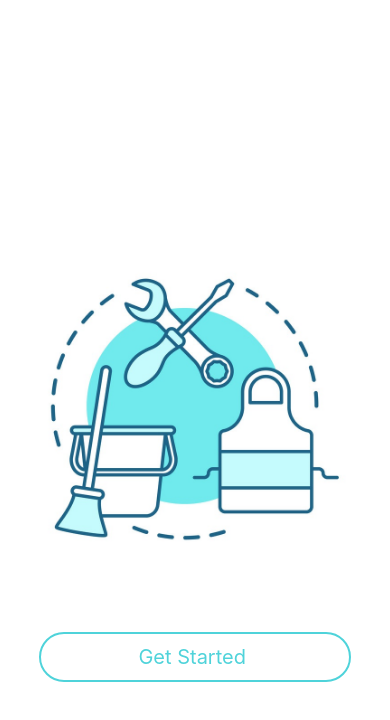
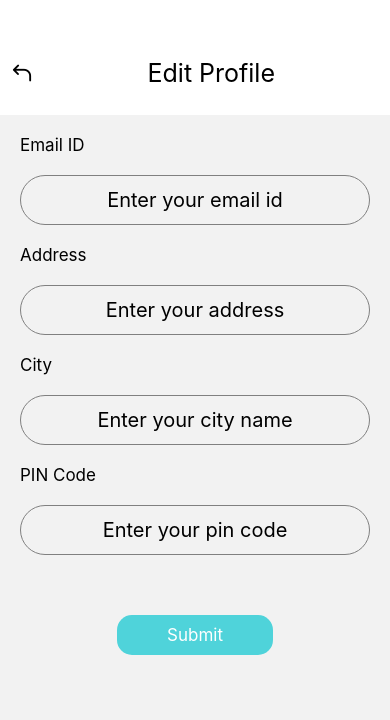
Before and after one commit to Coder-Rushabh/GentlyFix, a React Native app: screen /EditProfileInfo in a window 390 px wide. Before the commit this address had no page. Shown: the top 720 px of the page. Built offline with nearby package versions, Linux system fonts and the light colour scheme.

Commit message:
EditProfileInfo UI added

```diff
--- a/App.js
+++ b/App.js
@@ -6,6 +6,8 @@ import { createNativeStackNavigator } from '@react-navigation/native-stack';
 import Home from './App/Screens/HomeScreen/Home';
 import MobileLogin from './App/Screens/LoginScreen/MobileLogin';
 import Tabs from './App/Screens/Tabs';
+import EditProfileInfo from './App/Screens/ProfileScreen/EditProfileInfo';
+import Profile from './App/Screens/ProfileScreen/Profile';
 
 const Stack = createNativeStackNavigator();
 
@@ -17,6 +19,8 @@ export default function App() {
         <Stack.Screen options={{ headerShown: false }} name='MobileLogin' component={MobileLogin}/>
         <Stack.Screen options={{ headerShown: false }} name='Home' component={Home}/>
         <Stack.Screen options={{ headerShown: false }} name='Tabs' component={Tabs}/>
+        <Stack.Screen options={{ headerShown: false }} name='EditProfileInfo' component={EditProfileInfo}/>
+        <Stack.Screen options={{ headerShown: false }} name='Profile' component={Profile}/>
       </Stack.Navigator>
     </NavigationContainer>
   );
--- /dev/null
+++ b/App/Screens/ProfileScreen/EditProfileInfo.jsx
@@ -0,0 +1,105 @@
+import { View, Text, Image, StyleSheet, TouchableOpacity, TextInput } from 'react-native'
+import React from 'react'
+import { AntDesign } from '@expo/vector-icons';
+
+export default function EditProfileInfo({ navigation }) {
+    const submitInfo = ({ navigation }) => {
+        navigation.navigate('Profile')
+    }
+    return (
+        <>
+            <View style={styles.container}>
+                <TouchableOpacity onPress={() =>
+                    navigation.navigate('Profile')
+                }>
+                    <AntDesign style={styles.edit} name="back" size={24} color="black" />
+                </TouchableOpacity>
+
+                <Text style={styles.text2}>Edit Profile</Text>
+            </View>
+
+
+            <Text style={styles.text1}>Email ID</Text>
+            <TextInput
+                style={styles.inputBox1}
+                placeholder="Enter your email id"
+            />
+            <Text style={styles.text1}>Address</Text>
+
+            <TextInput
+                style={styles.inputBox1}
+                placeholder="Enter your address"
+            />
+            <Text style={styles.text1}>City</Text>
+
+            <TextInput
+                style={styles.inputBox1}
+                placeholder="Enter your city name"
+            />
+            <Text style={styles.text1}>PIN Code</Text>
+
+            <TextInput
+                style={styles.inputBox1}
+                placeholder="Enter your pin code"
+            />
+
+            <TouchableOpacity onClick={submitInfo} style={styles.submitBtn}><Text style={styles.text3}>Submit</Text></TouchableOpacity>
+        </>
+    )
+}
+
+const styles = StyleSheet.create({
+    container: {
+        padding: 10,
+        paddingTop: 40,
+        backgroundColor: '#fff',
+        display: 'flex',
+        flexDirection: 'row',
+        marginBottom: 20
+    },
+    edit: {
+        marginLeft: 0,
+        marginRight: 'auto',
+        marginTop: 20,
+        height: 45,
+        width: 45,
+    },
+    text2: {
+        color: '#000',
+        fontSize: 25,
+        alignSelf: 'center',
+        marginLeft: '25%'
+    },
+    text1: {
+        color: '#000',
+        fontSize: 17,
+        marginLeft: 20
+    },
+    text3: {
+        color: '#fff',
+        fontSize: 17,
+        alignItems: 'center'
+    },
+    inputBox1: {
+        fontSize: 20,
+        marginTop: 20,
+        margin: 20,
+        borderColor: 'gray',
+        borderRadius: 25,
+        borderWidth: 1,
+        height: 50,
+        textAlign: 'center'
+
+    },
+    submitBtn: {
+        height: 40,
+        width: '40%',
+        backgroundColor: '#4FD3DA',
+        alignSelf: 'center',
+        alignItems: 'center',
+        borderRadius: 15,
+        justifyContent: 'center',
+        marginTop: 40
+    }
+
+})
--- a/App/Screens/ProfileScreen/Header.jsx
+++ /dev/null
@@ -1,47 +0,0 @@
-import { View, Text, Image, StyleSheet } from 'react-native'
-import React from 'react'
-import { AntDesign } from '@expo/vector-icons';
-
-export default function Header() {
-    return (
-        <>
-            <View style={styles.container}>
-                <View style={styles.profileContainer}>
-
-                        <Text style={styles.text2}>Profile</Text>
-                        <AntDesign style={styles.edit} name="edit" size={24} color="black" />
-                </View>
-            </View>
-
-        </>
-    )
-}
-const styles = StyleSheet.create({
-    container: {
-        padding: 10,
-        paddingTop: 40,
-        backgroundColor: '#fff',
-
-    },
-    edit: {
-        alignSelf: 'center',
-        alignItems: 'center',
-        marginLeft: 'auto',
-        marginRight: 0,
-        marginTop: 20,
-        height: 45,
-        width: 45,
-    },
-    profileContainer: {
-        display: 'flex',
-        flexDirection: 'row',
-        alignItems: 'center',
-        gap: 15,
-    },
-
-    text2: {
-        color: '#000',
-        fontSize: 25,
-    },
-
-})
--- a/App/Screens/ProfileScreen/Profile.jsx
+++ b/App/Screens/ProfileScreen/Profile.jsx
@@ -1,16 +1,56 @@
-import { View, Text } from 'react-native'
+import {View, Text, Image, StyleSheet, TouchableOpacity} from 'react-native'
 import React from 'react'
-import Header from './Header.jsx'
 import PrimaryProfile from './PrimaryProfile.jsx'
 import SecondaryProfile from './SecondaryProfile.jsx'
+import { AntDesign } from '@expo/vector-icons';
 
 
-export default function Profile() {
+export default function Profile({ navigation }) {
   return (
     <View>
-      <Header />
+            <View style={styles.container}>
+                <View style={styles.profileContainer}>
+
+                    <Text style={styles.text2}>Profile</Text>
+                    <TouchableOpacity onPress={() =>
+                        navigation.navigate('EditProfileInfo')
+                    }>
+                        <AntDesign style={styles.edit} name="edit" size={24} color="black" />
+                    </TouchableOpacity>
+                </View>
+            </View>
       <PrimaryProfile />
       <SecondaryProfile />
     </View>
   )
 }
+
+const styles = StyleSheet.create({
+  container: {
+      padding: 10,
+      paddingTop: 40,
+      backgroundColor: '#fff',
+
+  },
+  edit: {
+      alignSelf: 'center',
+      alignItems: 'center',
+      marginLeft: '70%',
+      marginRight: 0,
+      marginTop: 20,
+      height: 45,
+      width: 45,
+  },
+  profileContainer: {
+      display: 'flex',
+      flexDirection: 'row',
+      alignItems: 'center',
+      gap: 15,
+  },
+
+  text2: {
+      color: '#000',
+      fontSize: 25,
+  },
+
+})
```
